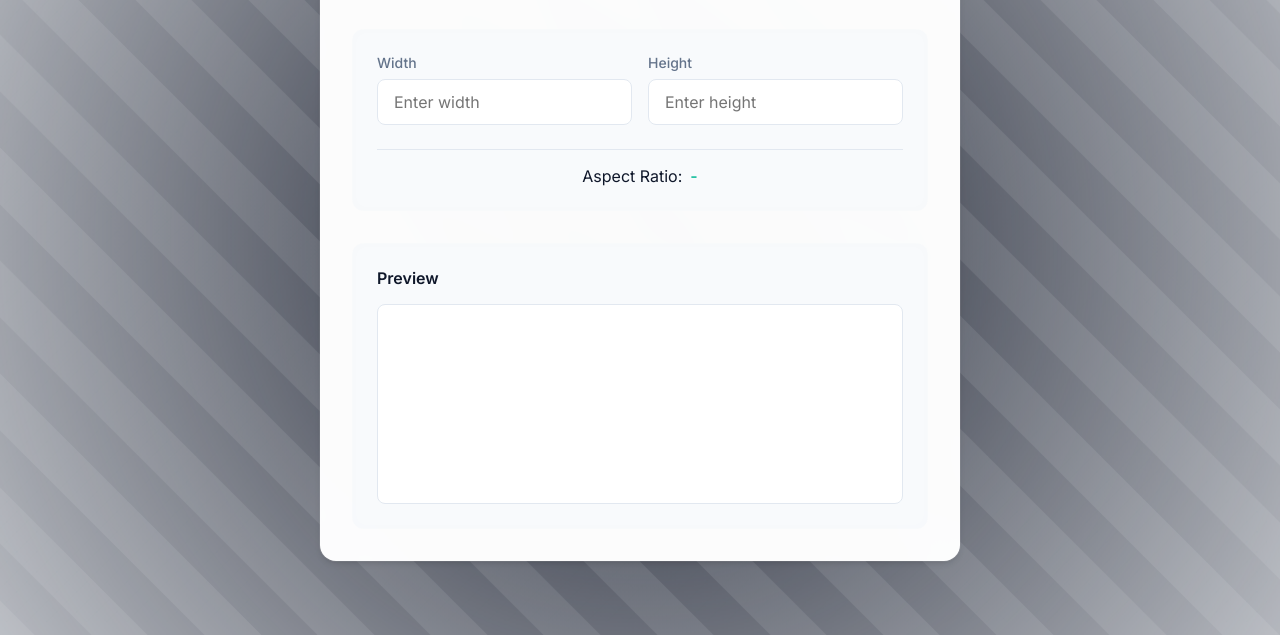
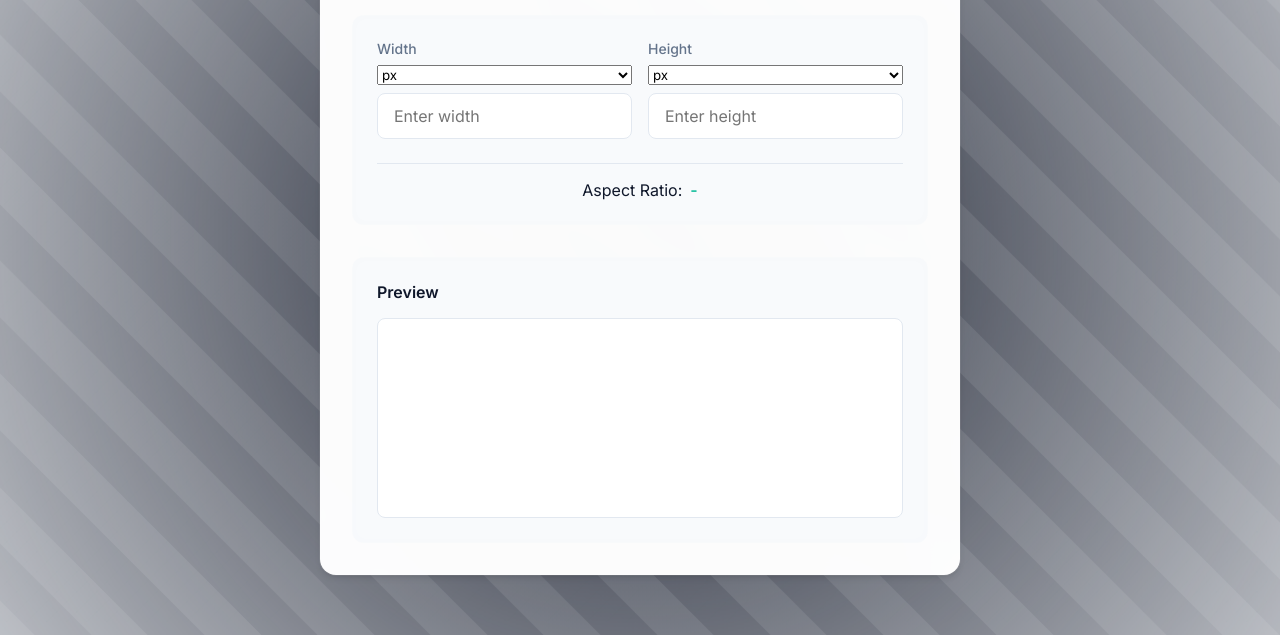
Before and after one commit to sooneet-psd/aspect-ratio-calculator-web, a plain HTML site: page index.html in a window 1280 px wide. Shown: the part 165-800 px from the top of the page. Drawn offline with Linux system fonts and the light colour scheme.

Commit message:
Update dropdown feature.html

```diff
--- a/index.html
+++ b/index.html
@@ -18,10 +18,28 @@
                 <div class="input-group">
                     <div class="input-field">
                         <label for="width">Width</label>
+
+    <select id="options" name="options">
+    <option value="Pixel">px</option>
+    <option value="Feet">ft</option>
+    <option value="Meters">m</option>
+    <option value="Milimeters">mm</option>
+    <option value="Centimeters">cm</option>
+    <option value="Inches">in</option>
+
                         <input type="number" id="width" min="1" step="1" placeholder="Enter width">
                     </div>
                     <div class="input-field">
                         <label for="height">Height</label>
+
+    <select id="options" name="options">
+    <option value="Pixel">px</option>
+    <option value="Feet">ft</option>
+    <option value="Meters">m</option>
+    <option value="Milimeters">mm</option>
+    <option value="Centimeters">cm</option>
+    <option value="Inches">in</option>
+
                         <input type="number" id="height" min="1" step="1" placeholder="Enter height">
                     </div>
                 </div>
```
